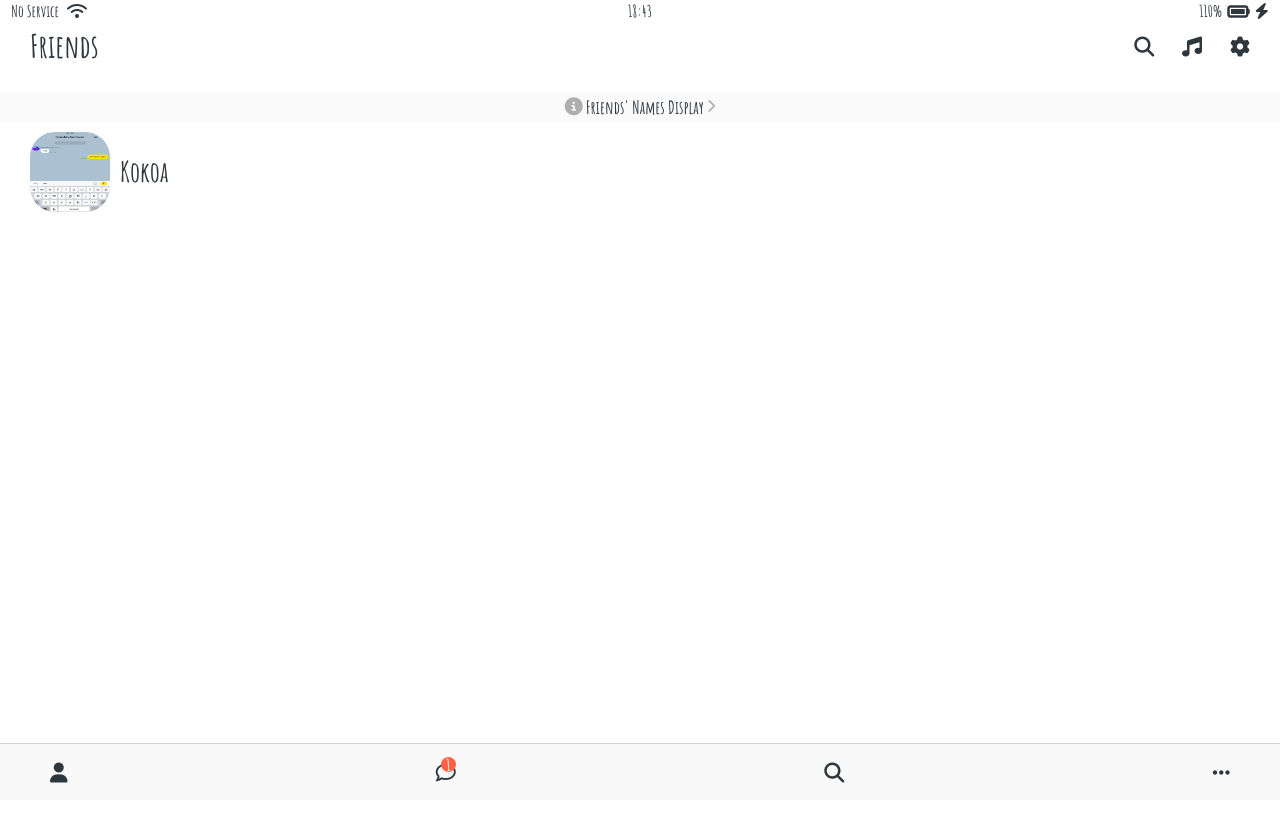
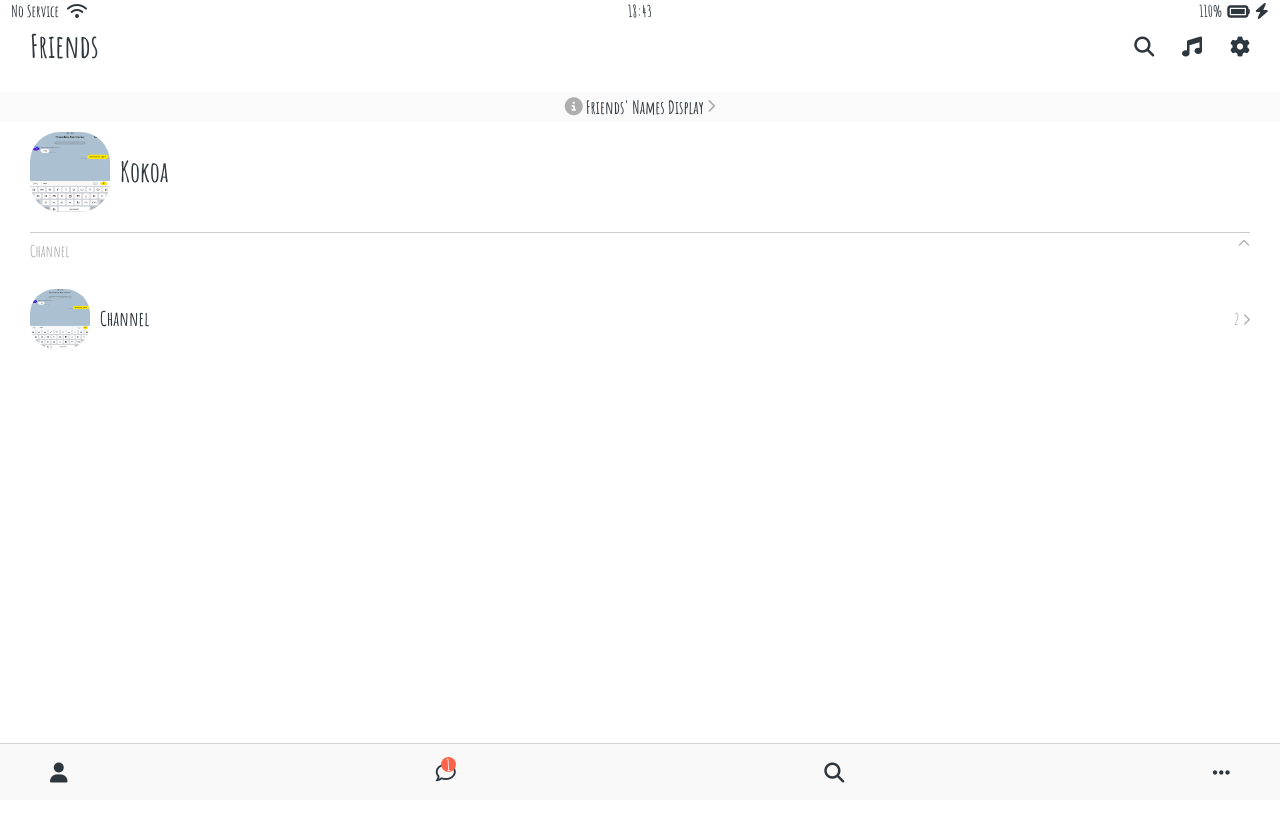
Before and after one commit to Haiin05/kokoa-clone-2020, a plain HTML site: page friends.html in a window 1280 px wide. Shown: the top 822 px of the page. Drawn offline with Linux system fonts and the light colour scheme.

Commit message:
friends-finished

```diff
--- a/css/components/user-component.css
+++ b/css/components/user-component.css
@@ -1,3 +1,6 @@
+.user-component {
+  justify-content: space-between;
+}
 .user-component,
 .user-component__column:first-child {
   display: flex;
@@ -6,7 +9,7 @@
 .user-component__avatar {
   width: 70px;
   height: 70px;
-  border-radius: 25px;
+  border-radius: 30px;
   margin-right: 10px;
 }
 .user-component__title {
--- a/css/screens/friends.css
+++ b/css/screens/friends.css
@@ -15,3 +15,24 @@
 .friends-screen {
   padding: 0px var(--horizontal-space);
 }
+.user-component__avatar--sm {
+  width: 60px;
+  height: 60px;
+  border-radius: 25px;
+}
+.user-component__column:last-child {
+  color: rgba(0, 0, 0, 0.3);
+}
+.friends-screen__channel {
+  margin: 20px 0px;
+  border-top: 1px solid rgba(0, 0, 0, 0.2);
+  padding: 10px 0px;
+  color: rgba(0, 0, 0, 0.3);
+}
+.friends-screen__channel-header {
+  display: flex;
+  justify-content: space-between;
+}
+.user-component__title--not-bold {
+  font-size: 20px;
+}
--- a/friends.html
+++ b/friends.html
@@ -35,9 +35,9 @@
     </header>
 
     <a id="friends-display-link">
-      <i class="fas fa-info-circle"></i>Friends' Names Display<i
-        class="fas fa-chevron-right fa-xs"
-      ></i>
+      <i class="fas fa-info-circle"></i>
+      Friends' Names Display
+      <i class="fas fa-chevron-right fa-xs"></i>
     </a>
 
     <main class="friends-screen">
@@ -53,6 +53,30 @@
           </div>
         </div>
         <div class="user-component__column"></div>
+      </div>
+      <div class="friends-screen__channel">
+        <div class="friends-screen__channel-header">
+          <span>Channel</span>
+          <i class="fas fa-chevron-up fa-xs"></i>
+        </div>
+      </div>
+      <div class="user-component">
+        <div class="user-component__column">
+          <img
+            src="screenshots/09.png"
+            class="user-component__avatar user-component__avatar--sm"
+          />
+          <div class="user-component__text">
+            <h4 class="user-component__title user-component__title--not-bold">
+              Channel
+            </h4>
+            <!--<h6 class="user-component__subtitle">this text whatever</h6>-->
+          </div>
+        </div>
+        <div class="user-component__column">
+          <span>2</span>
+          <i class="fas fa-chevron-right fa-xs"></i>
+        </div>
       </div>
     </main>
 
```
